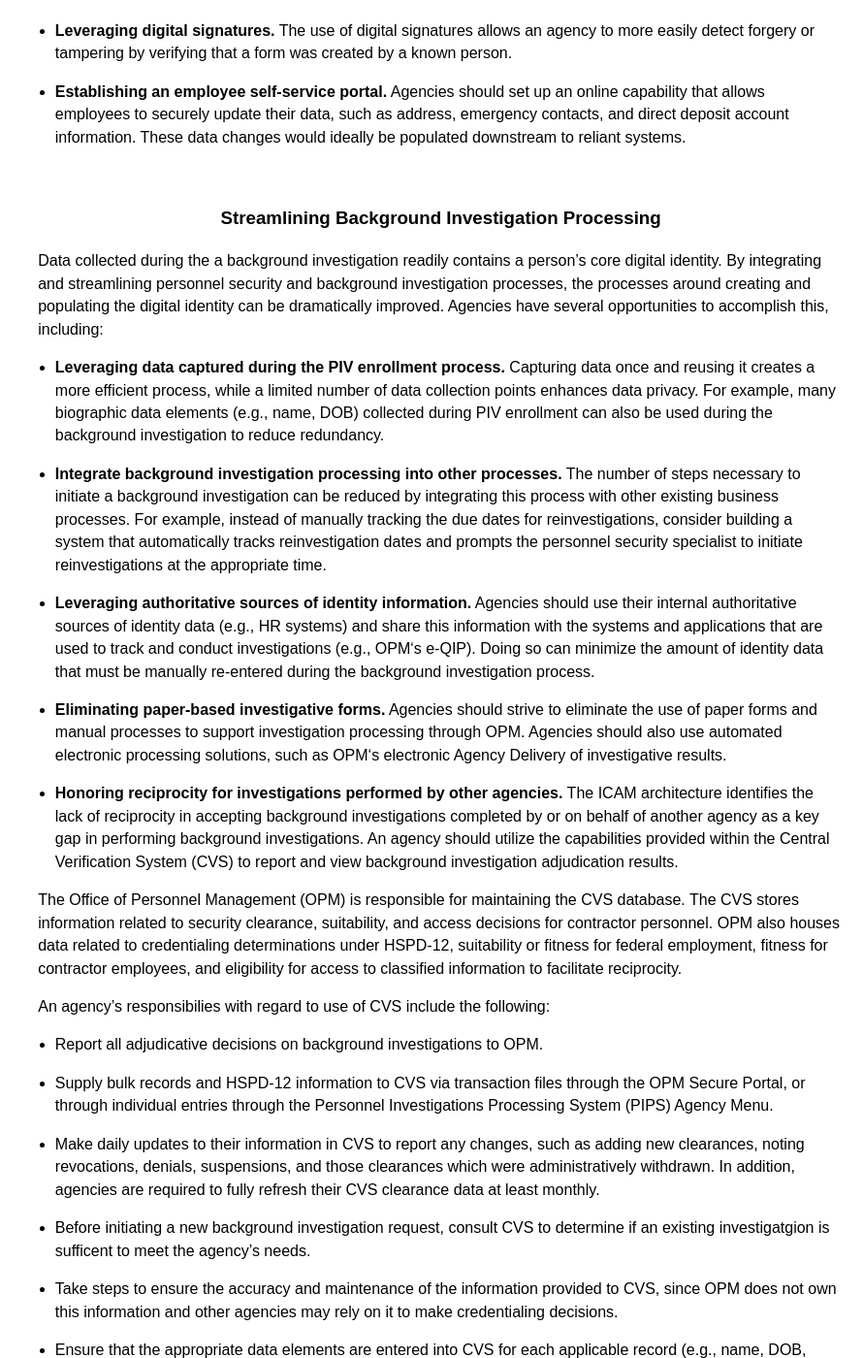
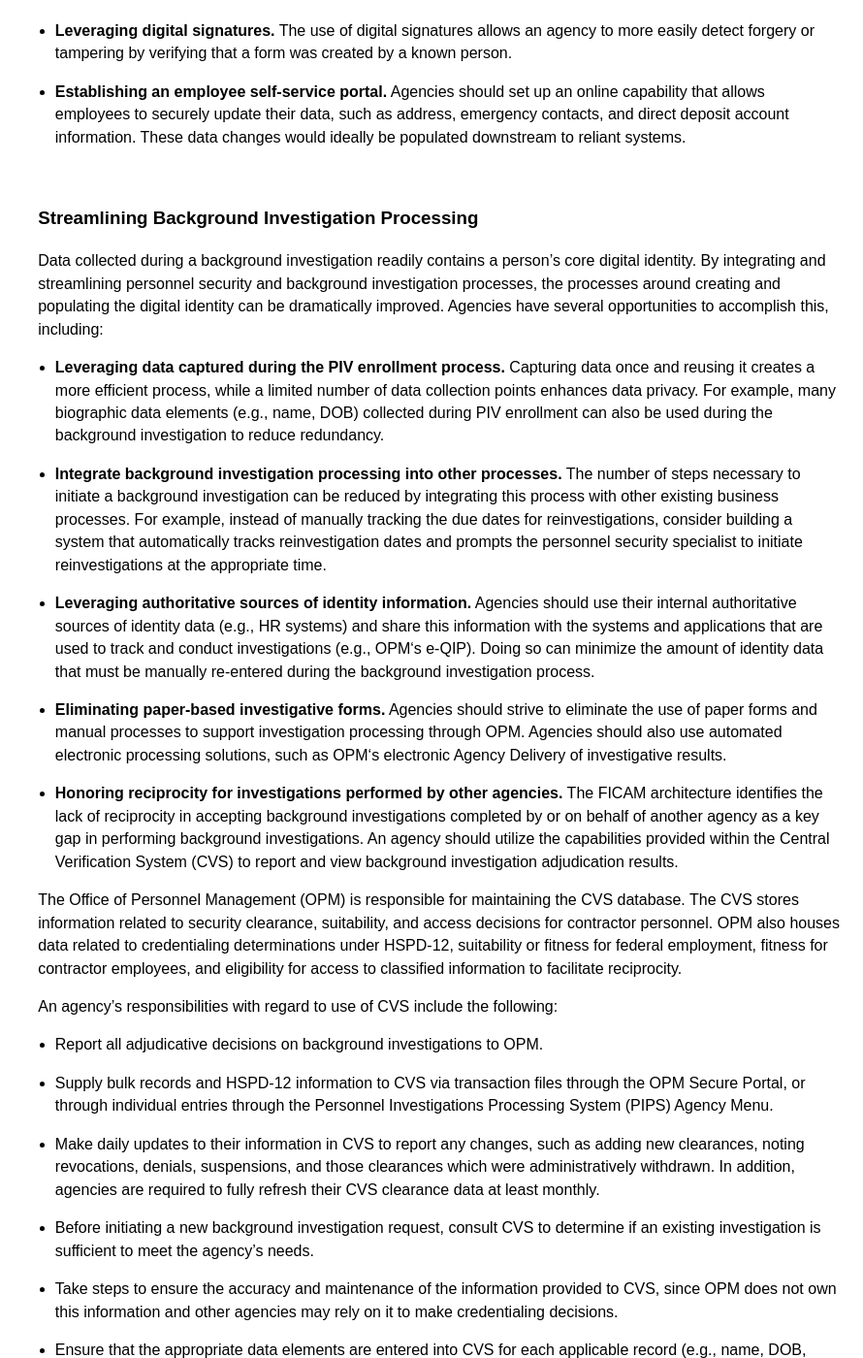
Before and after one commit to bnbuckler/identity-playbook, a Jekyll site: the page built from _plan/3_id-integration.md, in a window 1280 px wide and 1400 px high, scrolled down 3605 px. Shown: the whole window at 97% size, without its empty margins (390-1280 px from the left). Built offline with Jekyll 4.4.1, drawn with Linux system fonts in a browser that asks for light colours; some of the changed text lies outside the part shown.

Commit message:
Update 3_id-integration.md

```diff
--- a/_plan/3_id-integration.md
+++ b/_plan/3_id-integration.md
@@ -17,13 +17,13 @@ $(function() {
 
 Agencies collect identity data through a number of disparate processes that are conducted by offices and groups throughout the organization. These include new hire on-boarding, background investigation processing, credentialing, and access control administration. Typically, each of these processes is a manual, separate, and often redundant point for obtaining identity data.
 
-The ICAM target state seeks to streamline and integrate digital identity management processes and minimize the number of collection points for identity data, while reducing or eliminating the use of paper-based forms as identity data collection methods. These improvements are expected to help agencies achieve greater process efficiency and improve the security and privacy around the collection and maintenance of digital identity data.
+The FICAM architecture seeks to streamline and integrate digital identity management processes and minimize the number of collection points for identity data, while reducing or eliminating the use of paper-based forms as identity data collection methods. These improvements are expected to help agencies achieve greater process efficiency and improve the security and privacy around the collection and maintenance of digital identity data.
 
 The information and guidance presented in this section is intended to assist agencies in providing answers to several common digital identity process integration questions, including:
 
 * What steps can my agency take to streamline and integrate the backend processes that are used to collect and manage digital identity data?
 
-* What can my agency do to streamlineand integrate the HR and on-boarding processes that are used to collect identity data?
+* What can my agency do to streamline and integrate the HR and on-boarding processes that are used to collect identity data?
 
 * How can my agency better integrate the background investigation process to eliminate redundant data collection?
 
@@ -47,10 +47,10 @@ The goals of OMB Circular A-123 closely align with the effort to improve the pro
 |:-----------------------------:|----------------------------------|
 | **Step 1: Identify** | Conduct internal information gathering with business owners to identify all of the processes within the core business areas that involve collection of identity | • Use specific criteria to define what constitutes a core business process <br><br> • Take steps to ensure successful engagement and participation of relevant process owners <br><br> • Take steps to ensure the availability of process and related data element information gathered |
 | **Step 2: Analyze** | Examine these processes and document the collection methods and types of identity information that is collected | • Identity inefficiencies <br><br> • Determine which process steps provide value and which do not <br><br> • Take note of process frequency <br><br> • Inventory the data sources <br><br> • Understand how long both the entire process and each step/section takes <br><br> • Perform quality checks to determine accuracy and completeness of information |
-| **Step 3: Align** | Use information from the data analysis to identify and prioritize improvement opportunities for inclusuion in an implementation plan | • Isolate redunancies in process steps, forms, and data elements <br><br> • Identify paper-based collection methods that can be automated <br><br> • Identify manual data entry points |
-| **Step 4: Imrpove** | Provide implementation plan to business process owners and provide recommendations on how to streamline, automate, and enhance identity data collection | • Integrate similar, redundant processes <br><br> • Minimize duplicative information collection <br><br> • Replace paper-based collection processes with electronic methods, as appropriate <br><br> • Automate manual processes, as appropriate |
+| **Step 3: Align** | Use information from the data analysis to identify and prioritize improvement opportunities for inclusion in an implementation plan | • Isolate redundancies in process steps, forms, and data elements <br><br> • Identify paper-based collection methods that can be automated <br><br> • Identify manual data entry points |
+| **Step 4: Improve** | Provide implementation plan to business process owners and provide recommendations on how to streamline, automate, and enhance identity data collection | • Integrate similar, redundant processes <br><br> • Minimize duplicative information collection <br><br> • Replace paper-based collection processes with electronic methods, as appropriate <br><br> • Automate manual processes, as appropriate |
 | **Step 5: Implement** | Business process owners put the implementation plan into action | • Implement relevant metrics for digital identity processes <br><br> • Establish training needs <br><br> • Make updates to relevant process documentation, etc. |
-| **Step 6: Control** | Develop methods for continuously monitoriing and measuring success of the process improvement effort | • Conduct surveys to trach end-user satisfaction <br><br> • Conduct surveys to support staff productivity and satisfaction <br><br> •Capture process efficiency, data quality, and cost savings <br><br> • Establish governance and reporting requirements <br><br> • Create a process control board <br><br> • Review audit logs and workflow of sensitive information flows |
+| **Step 6: Control** | Develop methods for continuously monitoring and measuring success of the process improvement effort | • Conduct surveys to trach end-user satisfaction <br><br> • Conduct surveys to support staff productivity and satisfaction <br><br> •Capture process efficiency, data quality, and cost savings <br><br> • Establish governance and reporting requirements <br><br> • Create a process control board <br><br> • Review audit logs and workflow of sensitive information flows |
 
 <br>
 
@@ -66,7 +66,7 @@ By performing a thorough analysis of backend processes and taking steps to achie
 
 <br>
 
-### <center> Streamlining HR Processing </center>
+### Streamlining HR Processing
 
 Within many agencies, the Human Resources (HR) department is typically the primary source of person data for federal employees. HR is usually the first group within an agency to receive an individual's identity information, often through the job application and employee on-boarding processes. By targeting integration and streamlining of these HR processes, an agency can see significant benefits to user life cycle management.
 
@@ -84,9 +84,9 @@ There are specific steps that agencies can take to achieve this, including:
 
 <br>
 
-### <center> Streamlining Background Investigation Processing </center>
+### Streamlining Background Investigation Processing
 
-Data collected during the a background investigation readily contains a person's core digital identity. By integrating and streamlining personnel security and background investigation processes, the processes around creating and populating the digital identity can be dramatically improved. Agencies have several opportunities to accomplish this, including:
+Data collected during a background investigation readily contains a person's core digital identity. By integrating and streamlining personnel security and background investigation processes, the processes around creating and populating the digital identity can be dramatically improved. Agencies have several opportunities to accomplish this, including:
 
 * **Leveraging data captured during the PIV enrollment process.** Capturing data once and reusing it creates a more efficient process, while a limited number of data collection points enhances data privacy. For example, many biographic data elements (e.g., name, DOB) collected during PIV enrollment can also be used during the background investigation to reduce redundancy.
 
@@ -96,11 +96,11 @@ Data collected during the a background investigation readily contains a person's
 
 * **Eliminating paper-based investigative forms.** Agencies should strive to eliminate the use of paper forms and manual processes to support investigation processing through OPM. Agencies should also use automated electronic processing solutions, such as OPM‘s electronic Agency Delivery of investigative results.
 
-* **Honoring reciprocity for investigations performed by other agencies.**  The ICAM architecture identifies the lack of reciprocity in accepting background investigations completed by or on behalf of another agency as a key gap in performing background investigations. An agency should utilize the capabilities provided within the Central Verification System (CVS) to report and view background investigation adjudication results.
+* **Honoring reciprocity for investigations performed by other agencies.**  The FICAM architecture identifies the lack of reciprocity in accepting background investigations completed by or on behalf of another agency as a key gap in performing background investigations. An agency should utilize the capabilities provided within the Central Verification System (CVS) to report and view background investigation adjudication results.
 
 The Office of Personnel Management (OPM) is responsible for maintaining the CVS database. The CVS stores information related to security clearance, suitability, and access decisions for contractor personnel. OPM also houses data related to credentialing determinations under HSPD-12, suitability or fitness for federal employment, fitness for contractor employees, and eligibility for access to classified information to facilitate reciprocity.
 
-An agency's responsibilies with regard to use of CVS include the following:
+An agency's responsibilities with regard to use of CVS include the following:
 
 * Report all adjudicative decisions on background investigations to OPM.
 
@@ -108,15 +108,15 @@ An agency's responsibilies with regard to use of CVS include the following:
 
 * Make daily updates to their information in CVS to report any changes, such as adding new clearances, noting revocations, denials, suspensions, and those clearances which were administratively withdrawn. In addition, agencies are required to fully refresh their CVS clearance data at least monthly.
 
-* Before initiating a new background investigation request, consult CVS to determine if an existing investigatgion is sufficent to meet the agency's needs.
+* Before initiating a new background investigation request, consult CVS to determine if an existing investigation is sufficient to meet the agency's needs.
 
 * Take steps to ensure the accuracy and maintenance of the information provided to CVS, since OPM does not own this information and other agencies may rely on it to make credentialing decisions.
 
-* Ensure that the appropriate data elements are entered into CVS for each applicable record (e.g., name, DOB, investigatgion, clearance level, status, etc.).
+* Ensure that the appropriate data elements are entered into CVS for each applicable record (e.g., name, DOB, investigation, clearance level, status, etc.).
 
 <br>
 
-### <center> Streamlining Contractor Processing </center>
+### Streamlining Contractor Processing
 
 Although contractors may require similar access to federal employees, the methods and locations for collecting and maintaining their identity data are often very different. Digital identities for the contractor population can be challenging to manage due to a number of factors, including:
 
```
Also changed, not shown: other parts of _plan/3_id-integration.md (+4 -4 lines).
